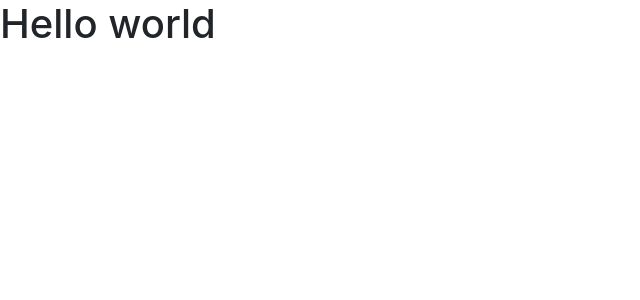
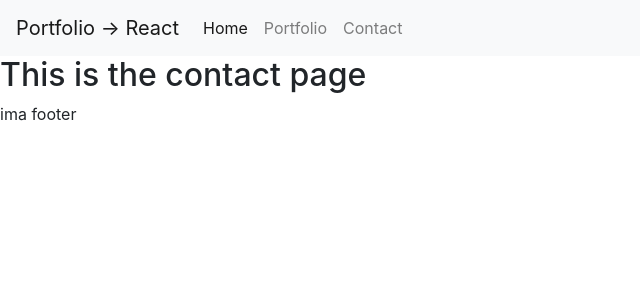
Before and after one commit to brhestir/react-portfolio, a React (Create React App) app: page /#/contact in a window 1280 px wide. Shown: the top 300 px of the page, without its empty margins (0-640 px from the left). Built offline with nearby package versions, Linux system fonts and the light colour scheme.

Commit message:
Added HashRouter and layout pages

```diff
--- a/src/App.js
+++ b/src/App.js
@@ -1,10 +1,26 @@
 import 'bootstrap/dist/css/bootstrap.min.css';
+import { HashRouter, Route } from 'react-router-dom';
+import Container from "./components/Container/Container";
+import Header from "./components/Header/Header";
+import Footer from "./components/Footer/Footer";
+import Home from "./pages/Home";
+import Portfolio from "./pages/Portfolio";
+import Contact from "./pages/Contact";
 
 function App() {
   return (
-    <div>
-      <h1>Hello world</h1>
-    </div>
+    <HashRouter>
+      <div>
+        <Header />
+        <Container>
+          <Route exact path="/" component={Home} />
+          <Route exact path="/home" component={Home} />
+          <Route exact path="/portfolio" component={Portfolio} />
+          <Route exact path="/contact" component={Contact} />
+        </Container>
+        <Footer />
+      </div>
+    </HashRouter>
   );
 }
 
--- a/src/components/Container/Container.jsx
+++ b/src/components/Container/Container.jsx
@@ -1,11 +1,7 @@
 import React from "react";
 
-const Container = () => {
-  return (
-    <div>
-      <p>ima container</p>
-    </div>
-  );
+const Container = (props) => {
+  return <main className="Container">{props.children}</main>;
 };
 
 export default Container;
--- a/src/components/Footer/Footer.jsx
+++ b/src/components/Footer/Footer.jsx
@@ -2,7 +2,7 @@ import React from "react";
 
 const Footer = () => {
   return (
-    <div>
+    <div className="footer">
       <p>ima footer</p>
     </div>
   );
--- a/src/components/Header/Header.jsx
+++ b/src/components/Header/Header.jsx
@@ -1,9 +1,55 @@
 import React from "react";
+import { Link } from "react-router-dom";
 
 const Header = () => {
   return (
     <div>
-      <p>ima header</p>
+      <nav className="navbar navbar-expand-lg navbar-light bg-light">
+        <Link className="navbar-brand" to="/">
+          Portfolio -> React
+        </Link>
+        <div>
+          <ul className="navbar-nav">
+            <li className="nav-item ms-auto">
+              <Link
+                to="/"
+                className={
+                  window.location.pathname === "/" ||
+                  window.location.pathname === "/home"
+                    ? "nav-link active"
+                    : "nav-link"
+                }
+              >
+                Home
+              </Link>
+            </li>
+            <li className="nav-item ms-auto">
+              <Link
+                to="/portfolio"
+                className={
+                  window.location.pathname === "/portfolio"
+                    ? "nav-link active"
+                    : "nav-link"
+                }
+              >
+                Portfolio
+              </Link>
+            </li>
+            <li className="nav-item ms-auto">
+              <Link
+                to="/contact"
+                className={
+                  window.location.pathname === "/contact"
+                    ? "nav-link active"
+                    : "nav-link"
+                }
+              >
+                Contact
+              </Link>
+            </li>
+          </ul>
+        </div>
+      </nav>
     </div>
   );
 };
--- /dev/null
+++ b/src/pages/Contact.js
@@ -0,0 +1,11 @@
+import React from 'react';
+
+const Contact = () => {
+	return (
+		<div>
+			<h2>This is the contact page</h2>
+		</div>
+	);
+};
+
+export default Contact;
--- /dev/null
+++ b/src/pages/Home.js
@@ -0,0 +1,11 @@
+import React from 'react';
+
+const Home = () => {
+	return (
+		<div>
+			<h2>This is the home page</h2>
+		</div>
+	);
+};
+
+export default Home;
--- /dev/null
+++ b/src/pages/Portfolio.js
@@ -0,0 +1,11 @@
+import React from 'react';
+
+const Portfolio = () => {
+	return (
+		<div>
+			<h2>This is the portfolio page</h2>
+		</div>
+	);
+};
+
+export default Portfolio;
```
Also changed, not shown: src/components/Project/Project.jsx (added, +11 -0 lines).
